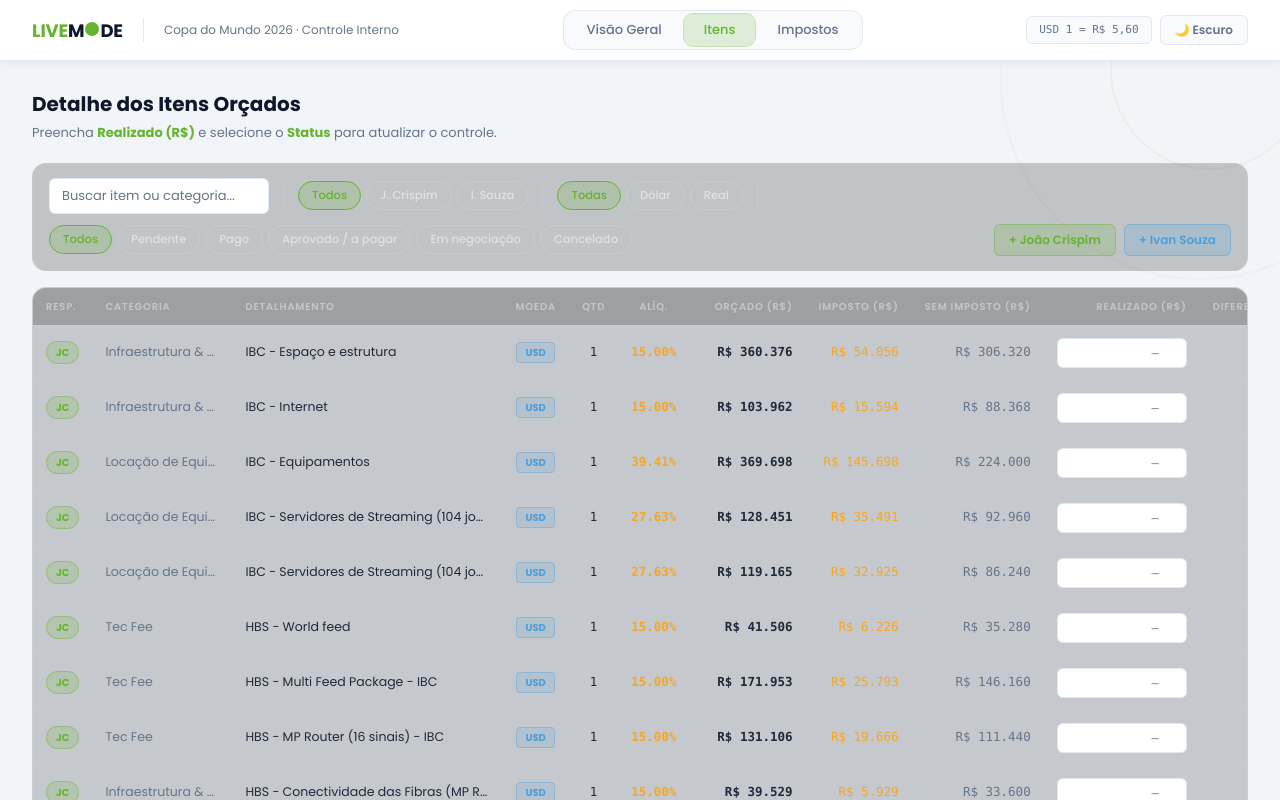
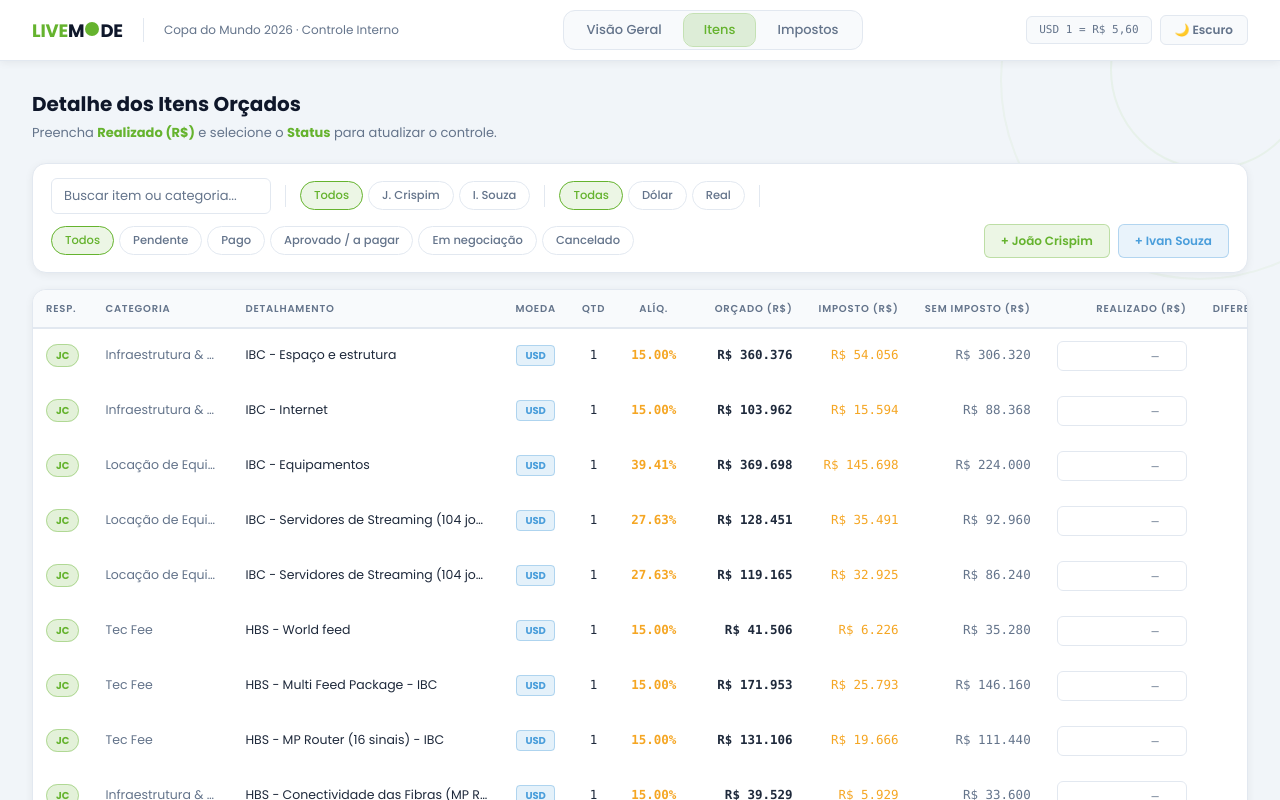
Before and after one commit to FellipePardal/CopaDoMundo2026, a React (Vite) app: page / in a window 1280 px wide. Both pictures are taken after a click on the button "Itens". Shown: the top 800 px of the page. Built offline with nearby package versions, Linux system fonts and the light colour scheme.

Commit message:
Update ItemsTable.jsx

```diff
--- a/src/components/ItemsTable.jsx
+++ b/src/components/ItemsTable.jsx
@@ -6,8 +6,8 @@ const TH = ({ children, align = 'left', style = {} }) => (
   <th style={{
     padding: '11px 13px', fontSize: 10, fontWeight: 600, textAlign: align,
     textTransform: 'uppercase', letterSpacing: '0.08em',
-    color: 'rgba(255,255,255,0.40)', background: 'rgba(0,0,0,0.20)',
-    borderBottom: '1px solid rgba(255,255,255,0.10)',
+    color: 'var(--muted)', background: 'var(--surface2)',
+    borderBottom: '2px solid var(--border)',
     whiteSpace: 'nowrap', position: 'sticky', top: 0, zIndex: 1,
     ...style,
   }}>{children}</th>
@@ -16,9 +16,10 @@ const TH = ({ children, align = 'left', style = {} }) => (
 const Pill = ({ label, active, onClick }) => (
   <button onClick={onClick} style={{
     padding: '5px 13px', borderRadius: 20, fontSize: 11.5, fontWeight: 500,
-    border: `1px solid ${active ? '#65B32E' : 'rgba(255,255,255,0.15)'}`,
-    background: active ? 'rgba(101,179,46,0.18)' : 'transparent',
-    color: active ? '#65B32E' : 'rgba(255,255,255,0.5)',
+    border: `1px solid ${active ? '#65B32E' : 'var(--border)'}`,
+    background: active ? 'rgba(101,179,46,0.12)' : 'transparent',
+    color: active ? '#65B32E' : 'var(--muted)',
+    cursor: 'pointer',
   }}>{label}</button>
 )
 
@@ -49,16 +50,19 @@ export default function ItemsTable({ items, updateItem, addItem, removeItem }) {
 
   return (
     <div>
+      {/* Filtros */}
       <div style={{
         display: 'flex', gap: 10, flexWrap: 'wrap', alignItems: 'center',
-        marginBottom: 16, padding: '14px 16px',
-        background: 'rgba(0,0,0,0.20)', borderRadius: 'var(--radius-lg)',
-        border: '1px solid rgba(255,255,255,0.08)',
+        marginBottom: 16, padding: '14px 18px',
+        background: 'var(--surface)',
+        borderRadius: 'var(--radius-lg)',
+        border: '1px solid var(--border)',
+        boxShadow: 'var(--shadow-sm)',
       }}>
         <input placeholder="Buscar item ou categoria..."
           value={search} onChange={e => setSearch(e.target.value)}
           style={{ width: 220 }} />
-        <div style={{ width: 1, height: 22, background: 'rgba(255,255,255,0.12)', margin: '0 4px' }} />
+        <div style={{ width: 1, height: 22, background: 'var(--border)', margin: '0 4px' }} />
         <div style={{ display: 'flex', gap: 5 }}>
           {['Todos','João Crispim','Ivan Souza'].map(o => (
             <Pill key={o}
@@ -66,13 +70,13 @@ export default function ItemsTable({ items, updateItem, addItem, removeItem }) {
               active={filterResp === o} onClick={() => setFilterResp(o)} />
           ))}
         </div>
-        <div style={{ width: 1, height: 22, background: 'rgba(255,255,255,0.12)', margin: '0 4px' }} />
+        <div style={{ width: 1, height: 22, background: 'var(--border)', margin: '0 4px' }} />
         <div style={{ display: 'flex', gap: 5 }}>
           {['Todas','Dólar','Real'].map(o => (
             <Pill key={o} label={o} active={filterMoeda === o} onClick={() => setFilterMoeda(o)} />
           ))}
         </div>
-        <div style={{ width: 1, height: 22, background: 'rgba(255,255,255,0.12)', margin: '0 4px' }} />
+        <div style={{ width: 1, height: 22, background: 'var(--border)', margin: '0 4px' }} />
         <div style={{ display: 'flex', gap: 5, flexWrap: 'wrap' }}>
           {['Todos','Pendente','Pago','Aprovado / a pagar','Em negociação','Cancelado'].map(o => (
             <Pill key={o} label={o} active={filterStatus === o} onClick={() => setFilterStatus(o)} />
@@ -80,65 +84,81 @@ export default function ItemsTable({ items, updateItem, addItem, removeItem }) {
         </div>
         <div style={{ marginLeft: 'auto', display: 'flex', gap: 8 }}>
           <button onClick={() => addItem('João Crispim')} style={{
-            padding: '6px 14px', borderRadius: 'var(--radius-sm)', fontSize: 12, fontWeight: 600,
-            background: 'rgba(101,179,46,0.18)', color: '#65B32E',
-            border: '1px solid rgba(101,179,46,0.40)',
+            padding: '7px 16px', borderRadius: 'var(--radius-sm)', fontSize: 12, fontWeight: 600,
+            background: 'rgba(101,179,46,0.12)', color: '#65B32E',
+            border: '1px solid rgba(101,179,46,0.35)', cursor: 'pointer',
           }}>+ João Crispim</button>
           <button onClick={() => addItem('Ivan Souza')} style={{
-            padding: '6px 14px', borderRadius: 'var(--radius-sm)', fontSize: 12, fontWeight: 600,
-            background: 'rgba(74,158,219,0.18)', color: '#4A9EDB',
-            border: '1px solid rgba(74,158,219,0.40)',
+            padding: '7px 16px', borderRadius: 'var(--radius-sm)', fontSize: 12, fontWeight: 600,
+            background: 'rgba(74,158,219,0.12)', color: '#4A9EDB',
+            border: '1px solid rgba(74,158,219,0.35)', cursor: 'pointer',
           }}>+ Ivan Souza</button>
         </div>
       </div>
 
+      {/* Tabela */}
       <div style={{
-        background: 'rgba(0,0,0,0.18)', borderRadius: 'var(--radius-lg)',
-        border: '1px solid rgba(255,255,255,0.08)', overflow: 'hidden',
+        background: 'var(--surface)',
+        borderRadius: 'var(--radius-lg)',
+        border: '1px solid var(--border)',
+        boxShadow: 'var(--shadow-sm)',
+        overflow: 'hidden',
       }}>
         <div style={{ overflowX: 'auto' }}>
           <table style={{ width: '100%', borderCollapse: 'collapse', minWidth: 1400 }}>
             <thead>
               <tr>
-                <TH>Resp.</TH><TH>Categoria</TH><TH>Detalhamento</TH>
-                <TH align="center">Moeda</TH><TH align="center">Qtd</TH>
-                <TH align="center">Alíq.</TH><TH align="right">Orçado (R$)</TH>
-                <TH align="right">Imposto (R$)</TH><TH align="right">Sem Imposto (R$)</TH>
-                <TH align="right">Realizado (R$)</TH><TH align="right">Diferença (R$)</TH>
-                <TH align="center">% Exec.</TH><TH>Status</TH>
-                <TH align="center">Bookado?</TH><TH>Observações</TH>
+                <TH>Resp.</TH>
+                <TH>Categoria</TH>
+                <TH>Detalhamento</TH>
+                <TH align="center">Moeda</TH>
+                <TH align="center">Qtd</TH>
+                <TH align="center">Alíq.</TH>
+                <TH align="right">Orçado (R$)</TH>
+                <TH align="right">Imposto (R$)</TH>
+                <TH align="right">Sem Imposto (R$)</TH>
+                <TH align="right">Realizado (R$)</TH>
+                <TH align="right">Diferença (R$)</TH>
+                <TH align="center">% Exec.</TH>
+                <TH>Status</TH>
+                <TH align="center">Bookado?</TH>
+                <TH>Observações</TH>
               </tr>
             </thead>
             <tbody>
               {filtered.map(item => (
-                <ItemRow key={item.id} item={item} onUpdate={updateItem} onRemove={removeItem} />
+                <ItemRow key={item.id} item={item}
+                  onUpdate={updateItem} onRemove={removeItem} />
               ))}
               {filtered.length === 0 && (
-                <tr><td colSpan={15} style={{ padding: '40px', textAlign: 'center',
-                  color: 'var(--muted)', fontSize: 13 }}>
-                  Nenhum item encontrado com os filtros selecionados.
-                </td></tr>
+                <tr>
+                  <td colSpan={15} style={{ padding: '40px', textAlign: 'center',
+                    color: 'var(--muted)', fontSize: 13 }}>
+                    Nenhum item encontrado.
+                  </td>
+                </tr>
               )}
             </tbody>
             <tfoot>
-              <tr style={{ background: 'rgba(0,0,0,0.25)' }}>
+              <tr style={{ background: 'var(--surface2)' }}>
                 <td colSpan={6} style={{ padding: '11px 13px', fontSize: 12,
-                  fontWeight: 600, color: 'var(--muted)', borderTop: '1px solid rgba(255,255,255,0.12)' }}>
+                  fontWeight: 600, color: 'var(--muted)',
+                  borderTop: '2px solid var(--border)' }}>
                   {filtered.length} {filtered.length === 1 ? 'item' : 'itens'} exibidos
                 </td>
                 {[
-                  { val: totals.orcado,    color: '#fff'         },
+                  { val: totals.orcado,    color: 'var(--text)'  },
                   { val: totals.imposto,   color: '#F5A623'      },
                   { val: totals.semImp,    color: 'var(--muted)' },
                   { val: totals.realizado, color: '#65B32E'      },
                 ].map((t, i) => (
                   <td key={i} style={{ padding: '11px 13px', textAlign: 'right',
                     fontSize: 13, fontWeight: 700, fontFamily: 'var(--mono)',
-                    color: t.color, borderTop: '1px solid rgba(255,255,255,0.12)' }}>
+                    color: t.color, borderTop: '2px solid var(--border)' }}>
                     {fmt(t.val)}
                   </td>
                 ))}
-                <td colSpan={4} style={{ borderTop: '1px solid rgba(255,255,255,0.12)' }} />
+                <td colSpan={4} style={{ borderTop: '2px solid var(--border)' }} />
               </tr>
             </tfoot>
           </table>
```
